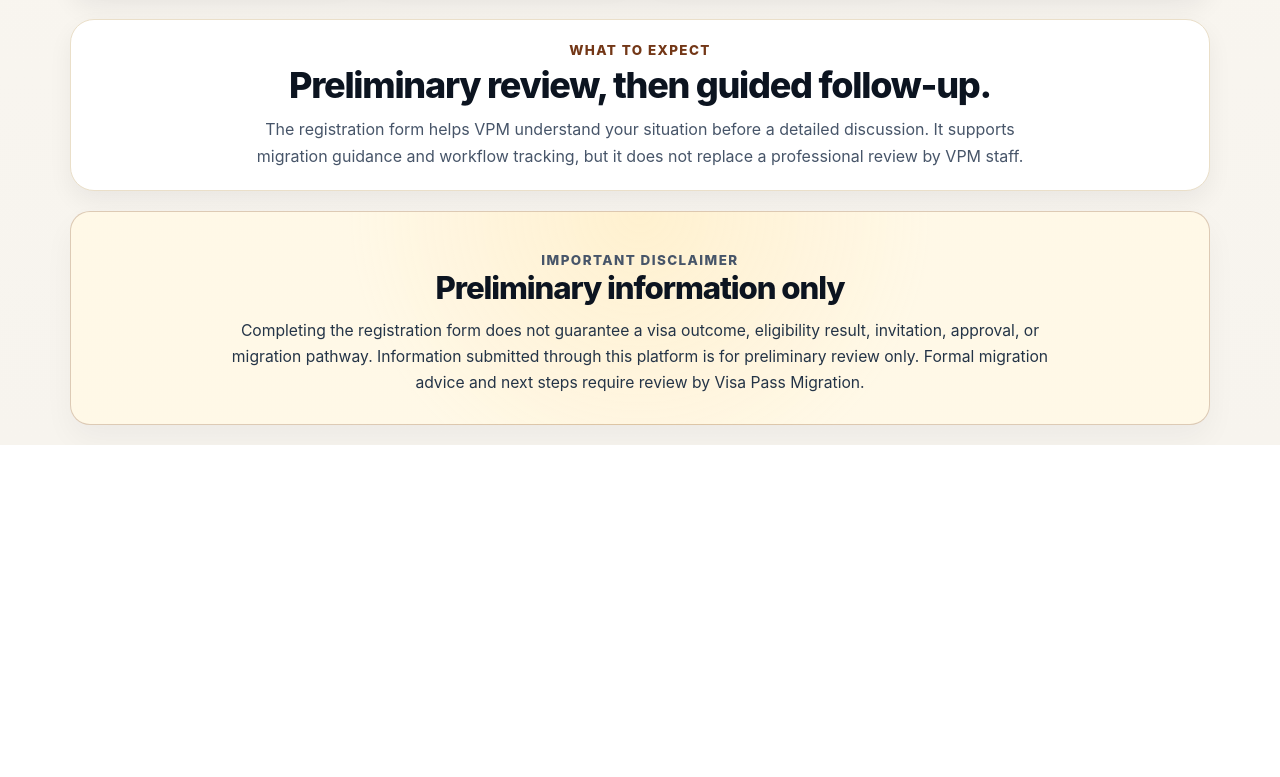
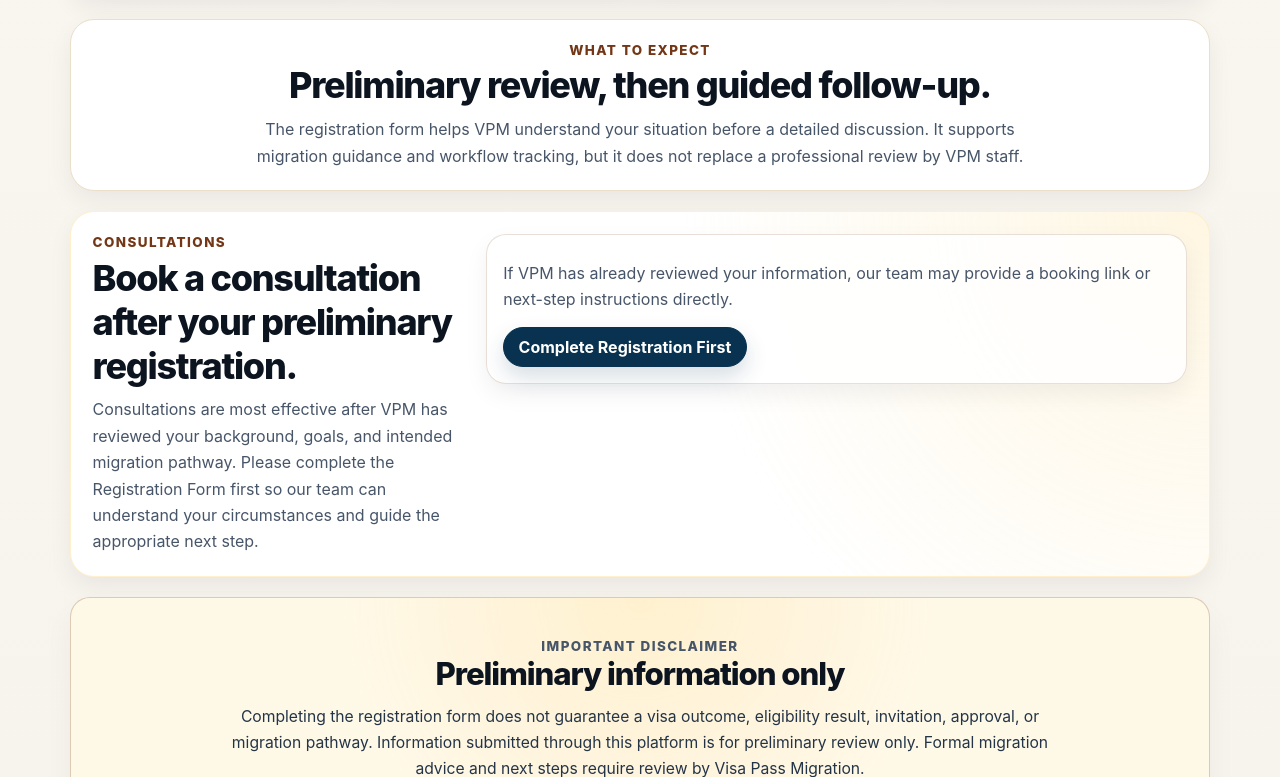
Before and after one commit to VisaPassMigration/VPM-online-enquiry-form, a Next.js app: page / in a window 1280 px wide. Shown: the part 1043-1820 px from the top of the page. Before the commit the page ends 1488 px from the top, so only its background shows below. Built offline with nearby package versions, Linux system fonts and the light colour scheme.

Commit message:
Refine home consultation CTA

```diff
--- a/src/app/globals.css
+++ b/src/app/globals.css
@@ -2138,3 +2138,23 @@ button[type='submit']:not(.secondary-btn):hover {
     line-height: 1.06;
   }
 }
+
+.landing-consultation {
+  border-color: rgba(255, 239, 202, 0.9);
+  background:
+    radial-gradient(circle at top right, rgba(255, 239, 202, 0.55), rgba(255, 255, 255, 0.78) 44%),
+    var(--vpm-surface);
+}
+
+.landing-consultation-card {
+  display: grid;
+  align-content: center;
+  justify-items: start;
+  gap: 0.9rem;
+  border-color: rgba(115, 55, 23, 0.16);
+  background: rgba(255, 255, 255, 0.82);
+}
+
+.landing-consultation-card .primary-btn {
+  width: fit-content;
+}
--- a/src/app/page.tsx
+++ b/src/app/page.tsx
@@ -33,7 +33,7 @@ export default function HomePage() {
           </p>
           <div className="landing-actions">
             <Link href="/intake" className="primary-btn">Start Registration</Link>
-            <Link href="#how-it-works" className="secondary-btn">Learn How It Works</Link>
+            <Link href="/#book-consultation" className="secondary-btn">Book a Consultation</Link>
           </div>
         </div>
         <aside id="how-it-works" className="landing-hero__panel" aria-label="How the registration works">
@@ -63,7 +63,7 @@ export default function HomePage() {
         </div>
       </section>
 
-      <section id="book-consultation" className="landing-section landing-section--centered" aria-labelledby="next-steps-title">
+      <section className="landing-section landing-section--centered" aria-labelledby="next-steps-title">
         <div className="landing-section__heading landing-section__heading--centered">
           <p className="eyebrow">What to expect</p>
           <h2 id="next-steps-title">Preliminary review, then guided follow-up.</h2>
@@ -71,6 +71,21 @@ export default function HomePage() {
             The registration form helps VPM understand your situation before a detailed discussion. It supports migration guidance and workflow
             tracking, but it does not replace a professional review by VPM staff.
           </p>
+        </div>
+      </section>
+
+      <section id="book-consultation" className="landing-section landing-section--split landing-consultation" aria-labelledby="consultation-title">
+        <div className="landing-section__heading">
+          <p className="eyebrow">Consultations</p>
+          <h2 id="consultation-title">Book a consultation after your preliminary registration.</h2>
+          <p>
+            Consultations are most effective after VPM has reviewed your background, goals, and intended migration pathway. Please complete the
+            Registration Form first so our team can understand your circumstances and guide the appropriate next step.
+          </p>
+        </div>
+        <div className="landing-copy-card landing-consultation-card">
+          <p>If VPM has already reviewed your information, our team may provide a booking link or next-step instructions directly.</p>
+          <Link href="/intake" className="primary-btn">Complete Registration First</Link>
         </div>
       </section>
 
```
Also changed, not shown: 1 other file (tests, documents, lock files or other folders).
